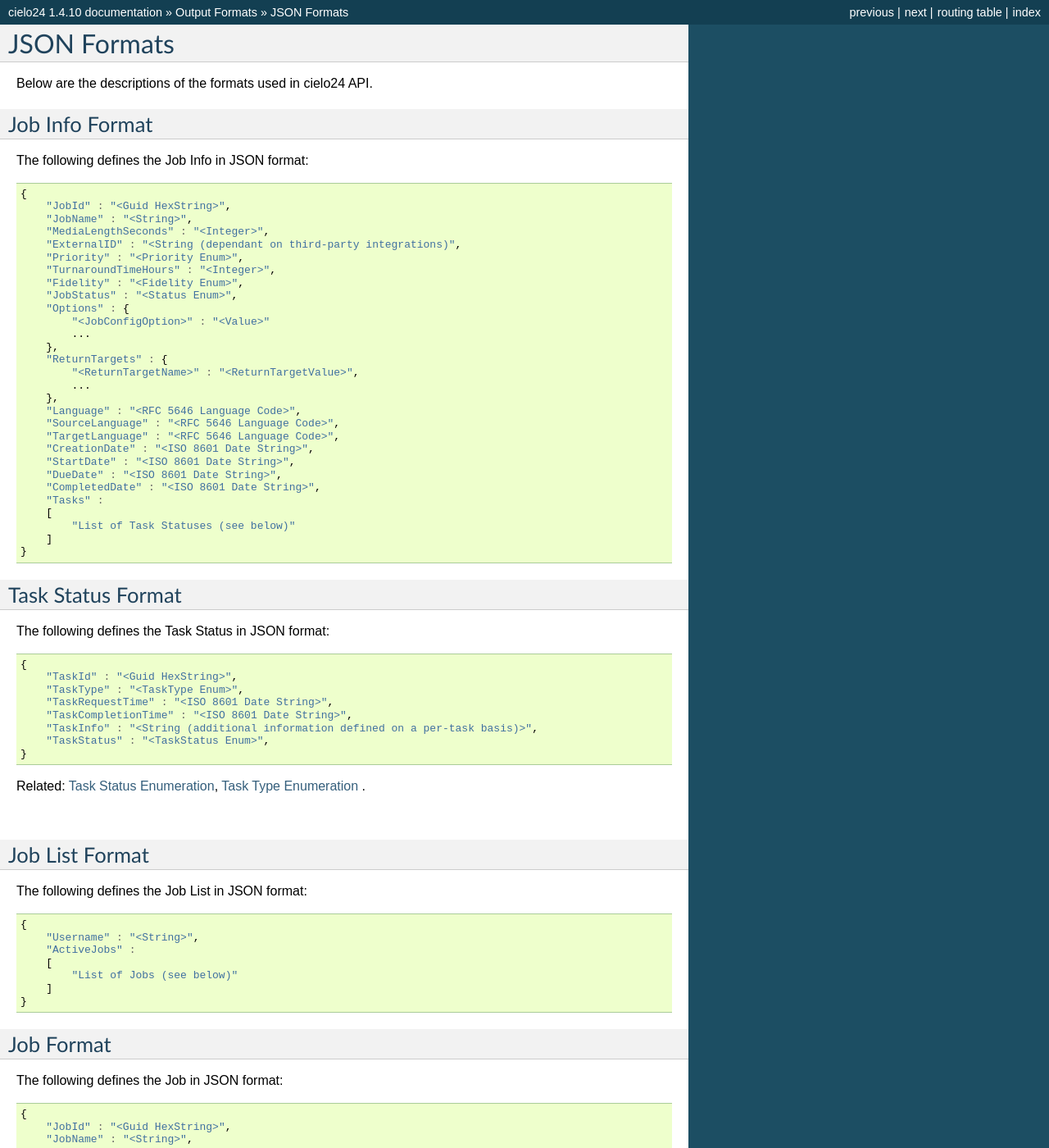
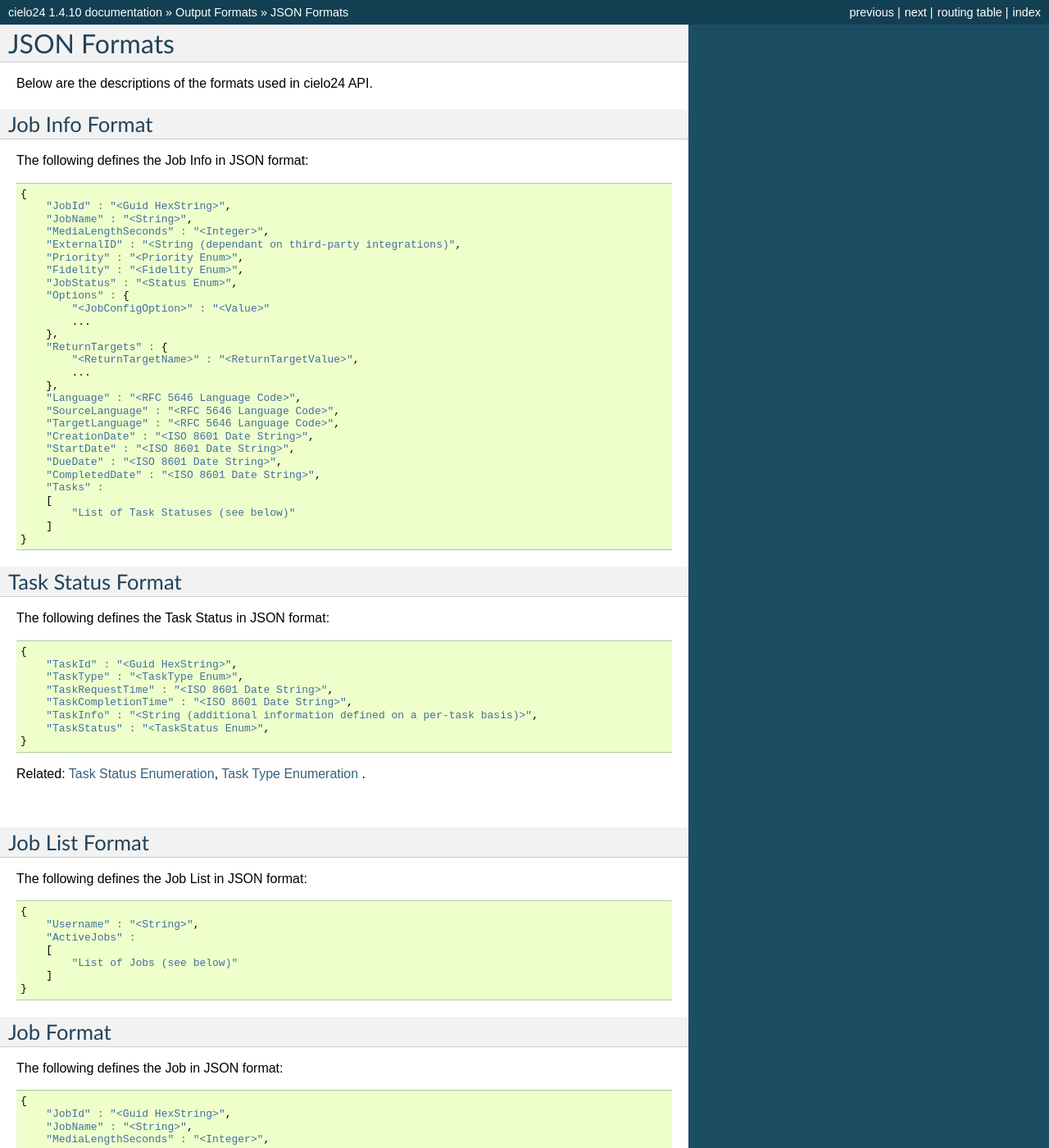
Before and after one commit to cielo24/Docs, a Sphinx documentation site: the page built from api/source/output_formats/formats.rst, in a window 1280 px wide and 1400 px high. Shown: the whole window at 82% size. Built offline with Sphinx 7.4.7, drawn with Linux system fonts in a browser that asks for light colours; some of the changed text lies outside the part shown.

Commit message:
EN-3172: removed TurnaroundTimeHours from Docs

```diff
--- a/api/source/job_control/job_info.rst
+++ b/api/source/job_control/job_info.rst
@@ -84,7 +84,6 @@ Get a list of all tasks associated with an existing job.
         "ExternalID": "sample_id",
         "Priority": "STANDARD",
         "Fidelity": "MECHANICAL",
-        "TurnaroundTimeHours": 48,
         "JobStatus": "Complete",
         "SourceLanguage": "en",
         "TargetLanguage": "en",
--- a/api/source/output_formats/formats.rst
+++ b/api/source/output_formats/formats.rst
@@ -18,7 +18,6 @@ The following defines the Job Info in JSON format:
         "MediaLengthSeconds" : "<Integer>",
         "ExternalID" : "<String (dependant on third-party integrations)",
         "Priority" : "<Priority Enum>",
-        "TurnaroundTimeHours" : "<Integer>",
         "Fidelity" : "<Fidelity Enum>",
         "JobStatus" : "<Status Enum>",
         "Options" : {
@@ -108,7 +107,6 @@ The following defines the Job in JSON format:
         "TargetLanguage" : "<RFC 5646 Language Code>",
         "CreationTime" : "<ISO 8601 Date String>",
         "DueDate" : "<ISO 8601 Date String>",
-        "TurnaroundTimeHours" : "<Integer>",
         "StartTime" : "<ISO 8601 Date String>",
         "CompletedTime" : "<ISO 8601 Date String>"
         "Options" : {
```
